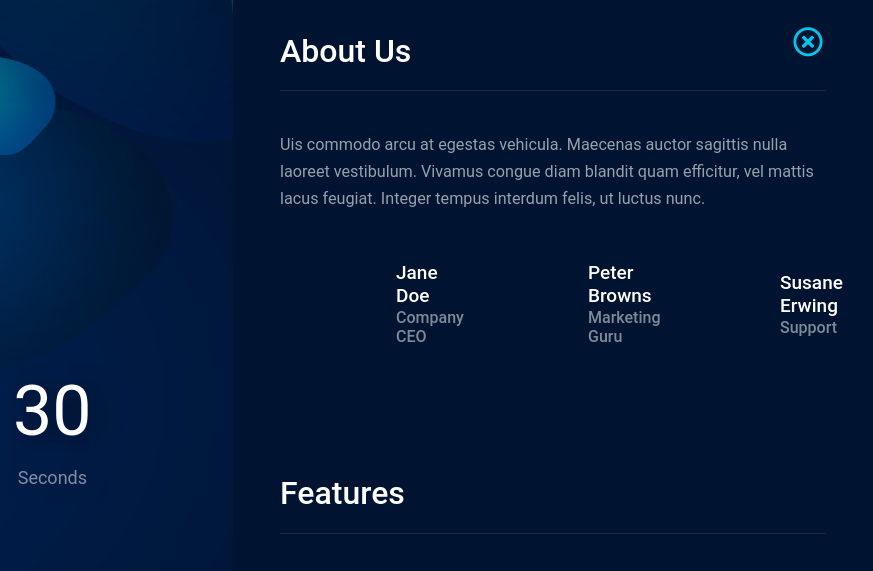
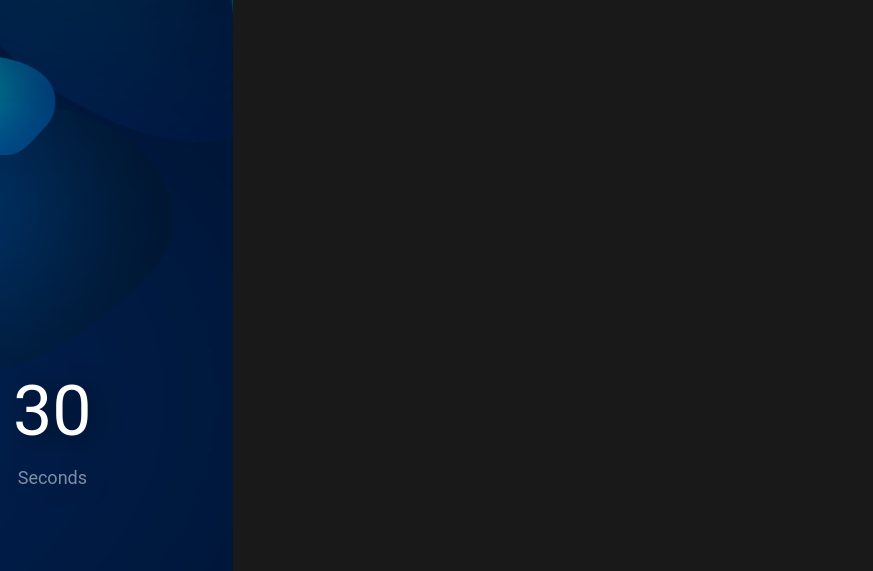
Before and after one commit to web5bpm/flex, a plain HTML site: page index.html in a window 1280 px wide. Shown: the top 571 px of the page, 1047-1920 px from the left, 873 px wide, since content can reach past the window. Drawn offline with Linux system fonts and the light colour scheme; some packages are replaced by stand-ins of ours.

Commit message:
element
initial commit

```diff
--- a/index.html
+++ b/index.html
@@ -101,7 +101,7 @@
     <!--************ SIDE PANEL *************************************************************************************-->
     <!--*************************************************************************************************************-->
 
-    <div class="ts-side-panel" data-bg-color="#001330">
+    <div class="ts-side-panel" style="display: none;" data-bg-color="#001330">
         <a href="#" class="ts-close-side-panel">
             <i class="far fa-times-circle"></i>
         </a>
```
